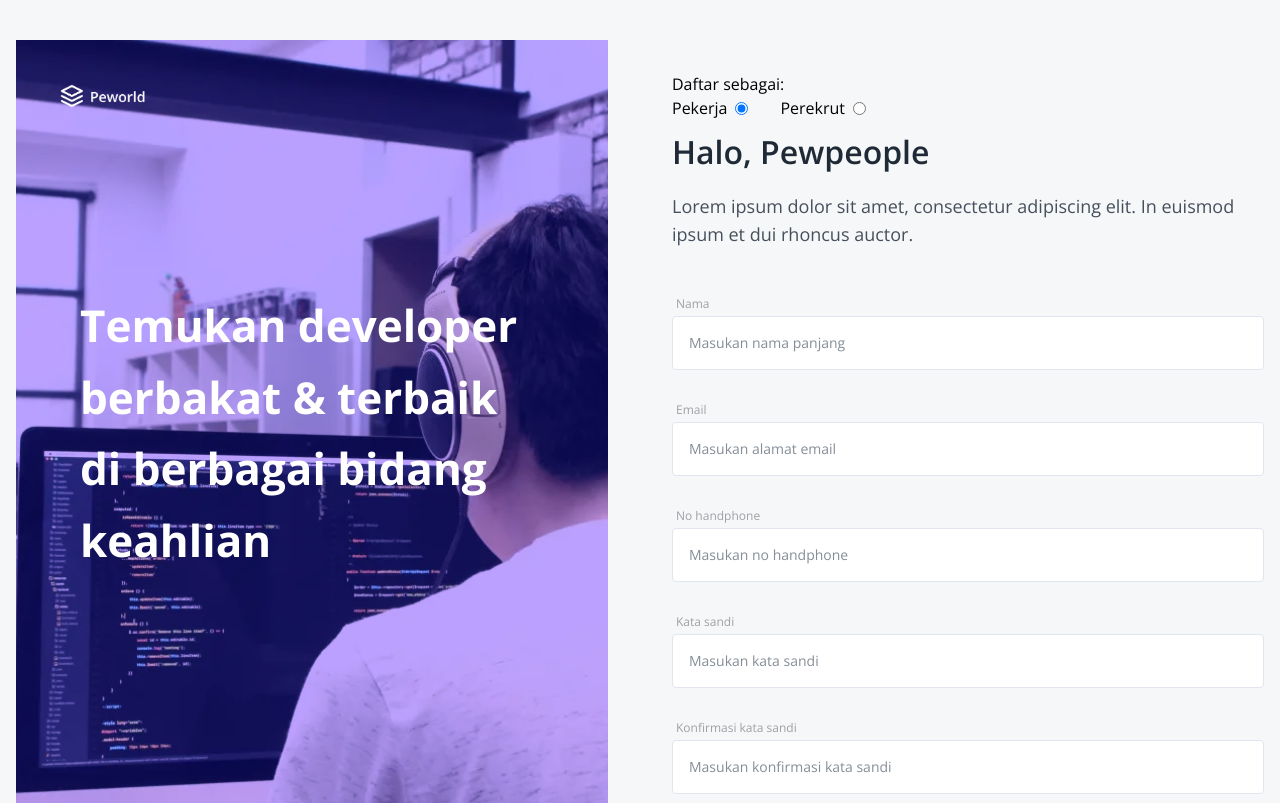
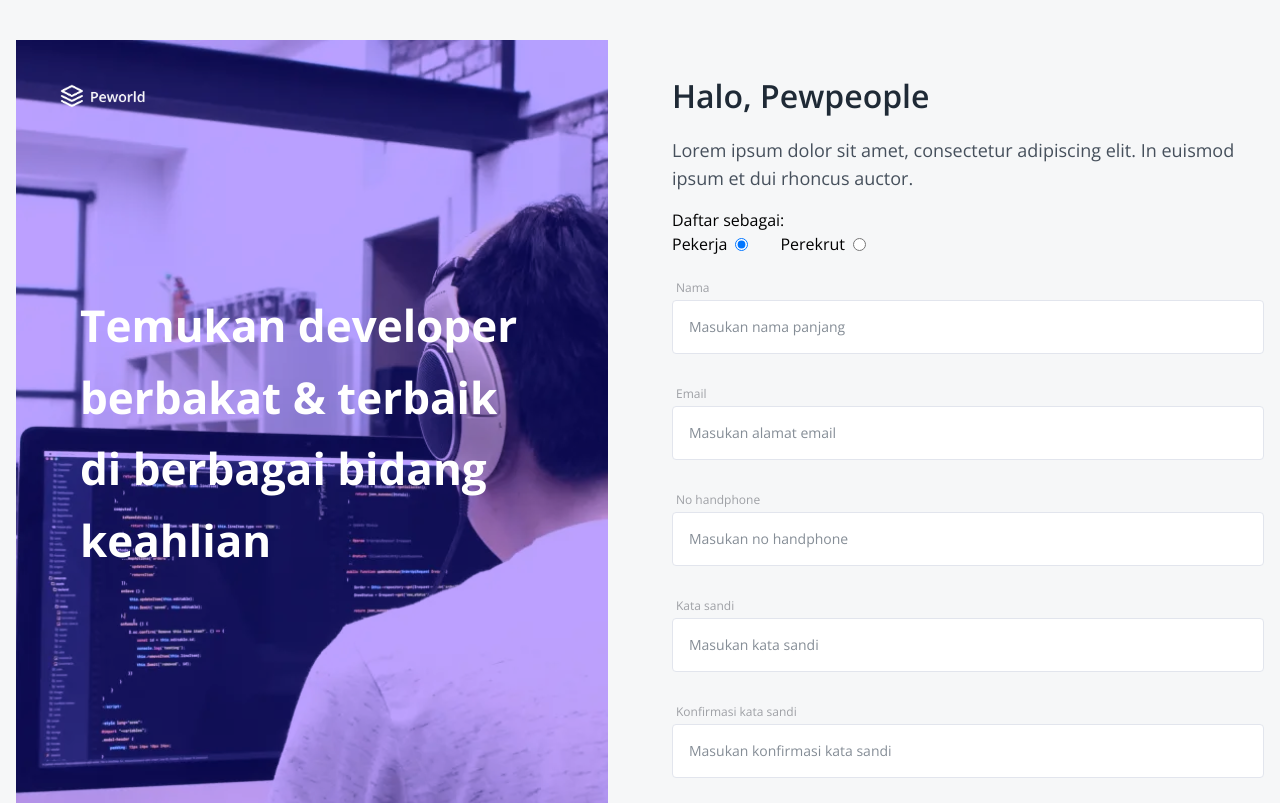
Before and after one commit to wafash08/fwgo-peworld, a React (Vite) app: page /signup in a window 1280 px wide. Shown: the top 803 px of the page. Built offline with nearby package versions, Linux system fonts and the light colour scheme; no server answers.

Commit message:
added scroll restoration

```diff
--- a/src/components/upload-photo-profil.jsx
+++ b/src/components/upload-photo-profil.jsx
@@ -24,6 +24,7 @@ export default function UploadPhotoProfil({ label, name }) {
 
 		return () => URL.revokeObjectURL(objectUrl);
 	}, [selectedFile]);
+
 	return (
 		<div className='flex flex-col gap-2'>
 			{selectedFile && (
--- a/src/index.css
+++ b/src/index.css
@@ -7,6 +7,7 @@
 @layer base {
 	html {
 		font-family: 'Open Sans', system-ui, sans-serif;
+		scroll-behavior: smooth;
 	}
 }
 
--- a/src/pages/recruiter/recruiter.service.js
+++ b/src/pages/recruiter/recruiter.service.js
@@ -5,7 +5,6 @@ const baseUrl = import.meta.env.VITE_API_URL_V1;
 const recruiterUrl = `${baseUrl}/recruiters/profile`;
 
 export async function updateRecruiterProfile(recruiter, token) {
-	console.log('recruiter >> ', recruiter);
 	const photo = await uploadImage(recruiter.photo);
 	recruiter = { ...recruiter, photo };
 	const result = await axios.put(recruiterUrl, recruiter, {
--- a/src/pages/root.jsx
+++ b/src/pages/root.jsx
@@ -1,4 +1,4 @@
-import { Outlet, useLoaderData } from 'react-router-dom';
+import { Outlet, ScrollRestoration, useLoaderData } from 'react-router-dom';
 import Container from '../components/container';
 import Footer from '../components/footer';
 import Navbar from '../components/navbar';
@@ -15,6 +15,7 @@ export default function Root() {
 			</header>
 			<main className='pt-20 overflow-x-hidden'>
 				<Outlet />
+				<ScrollRestoration />
 			</main>
 			<Footer />
 		</>
--- a/src/pages/signup/index.jsx
+++ b/src/pages/signup/index.jsx
@@ -34,7 +34,14 @@ export default function SignupPage() {
 					</h1>
 				</section>
 				<section className='flex-1'>
-					<div className='mt-8'>
+					<h2 className='text-[32px] text-yankees-blue font-semibold mt-8 mb-4'>
+						Halo, Pewpeople
+					</h2>
+					<p className='text-lg text-davys-gray mb-4'>
+						Lorem ipsum dolor sit amet, consectetur adipiscing elit. In euismod
+						ipsum et dui rhoncus auctor.
+					</p>
+					<div className='mb-6'>
 						<p>Daftar sebagai:</p>
 						<div className='flex justify-start gap-8'>
 							<div className='flex items-center gap-2'>
@@ -61,13 +68,6 @@ export default function SignupPage() {
 							</div>
 						</div>
 					</div>
-					<h2 className='text-[32px] text-yankees-blue font-semibold mt-2 mb-4'>
-						Halo, Pewpeople
-					</h2>
-					<p className='text-lg text-davys-gray mb-12'>
-						Lorem ipsum dolor sit amet, consectetur adipiscing elit. In euismod
-						ipsum et dui rhoncus auctor.
-					</p>
 					{role === 'worker' ? (
 						<SignupWorkerForm role={role} errors={errors} />
 					) : (
```
